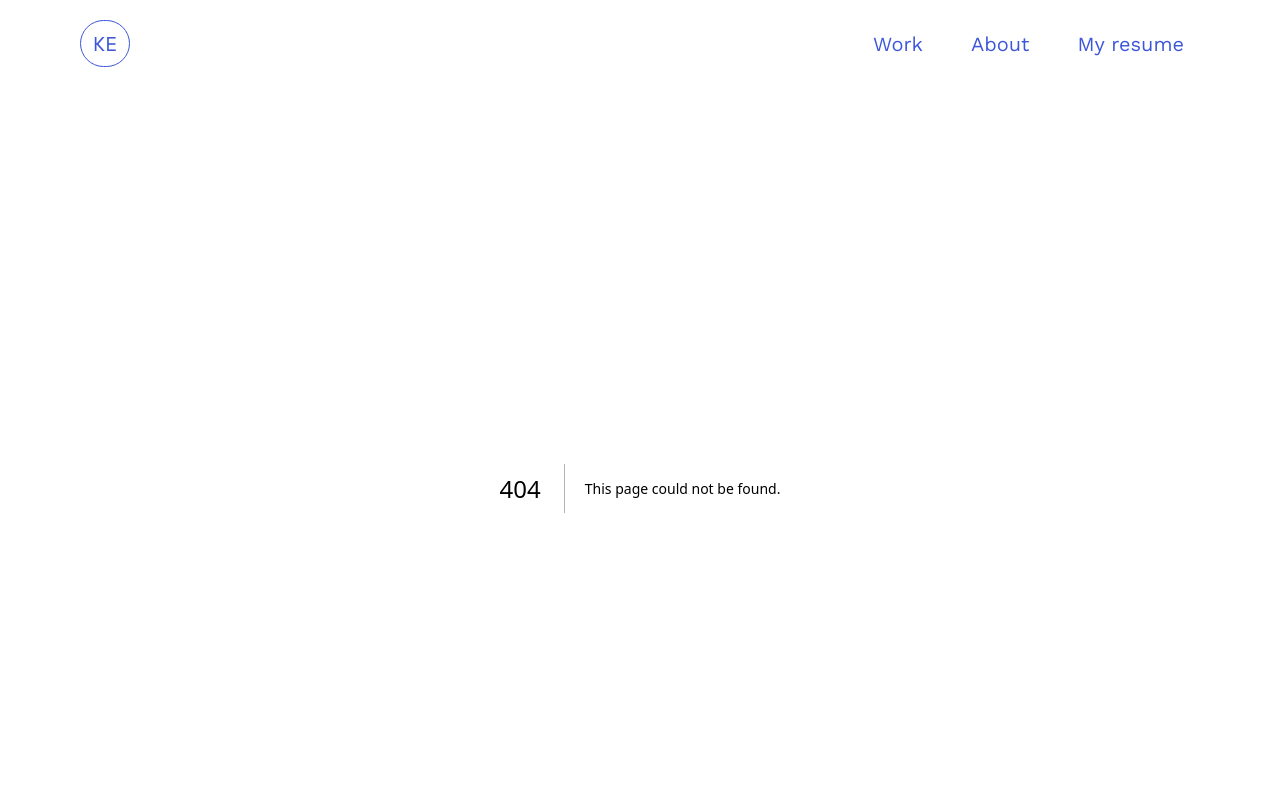
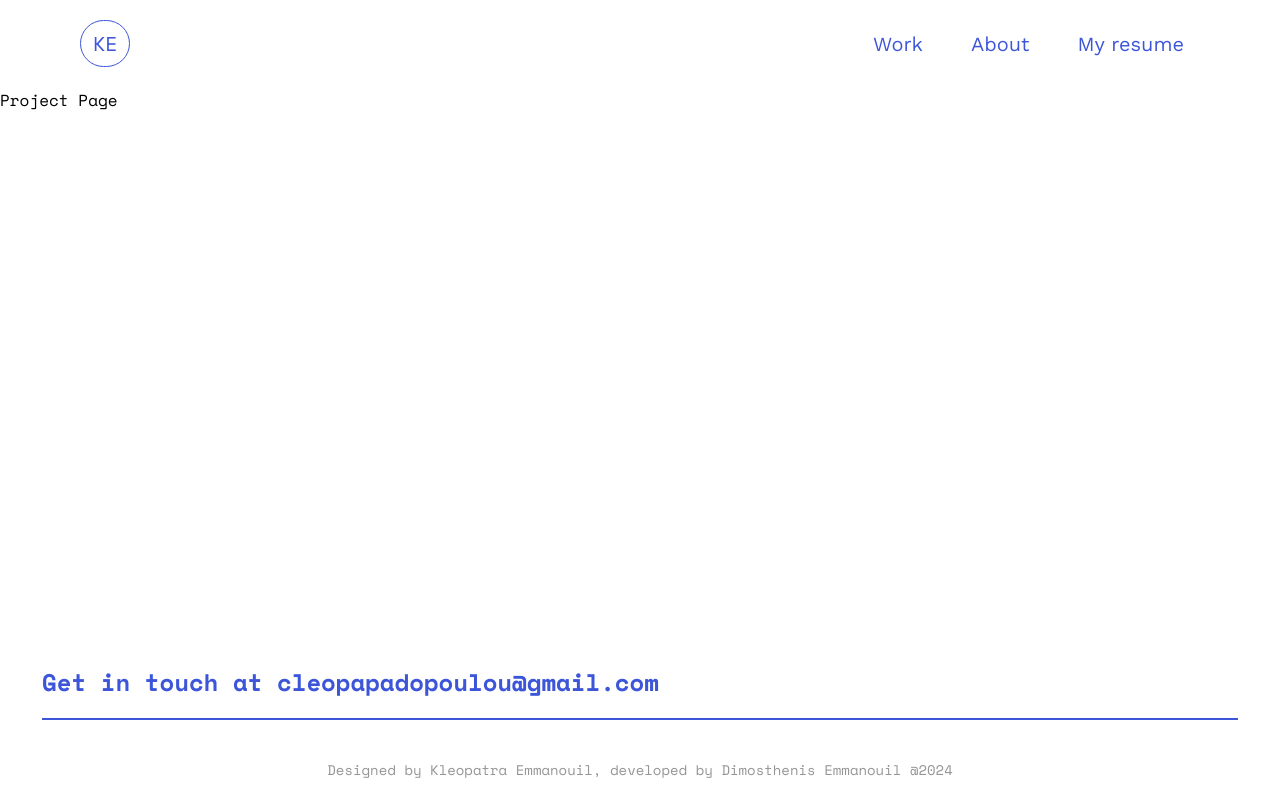
Before and after one commit to Albatraoz12/kleoportfolio, a Next.js app: page /project/1 in a window 1280 px wide. Before the commit this address had no page. Shown: the top 800 px of the page. Built offline with nearby package versions, Linux system fonts and the light colour scheme.

Commit message:
create project page

```diff
--- /dev/null
+++ b/app/project/[id]/page.tsx
@@ -0,0 +1,7 @@
+import React from 'react';
+
+const page = () => {
+  return <div>Project Page</div>;
+};
+
+export default page;
```
